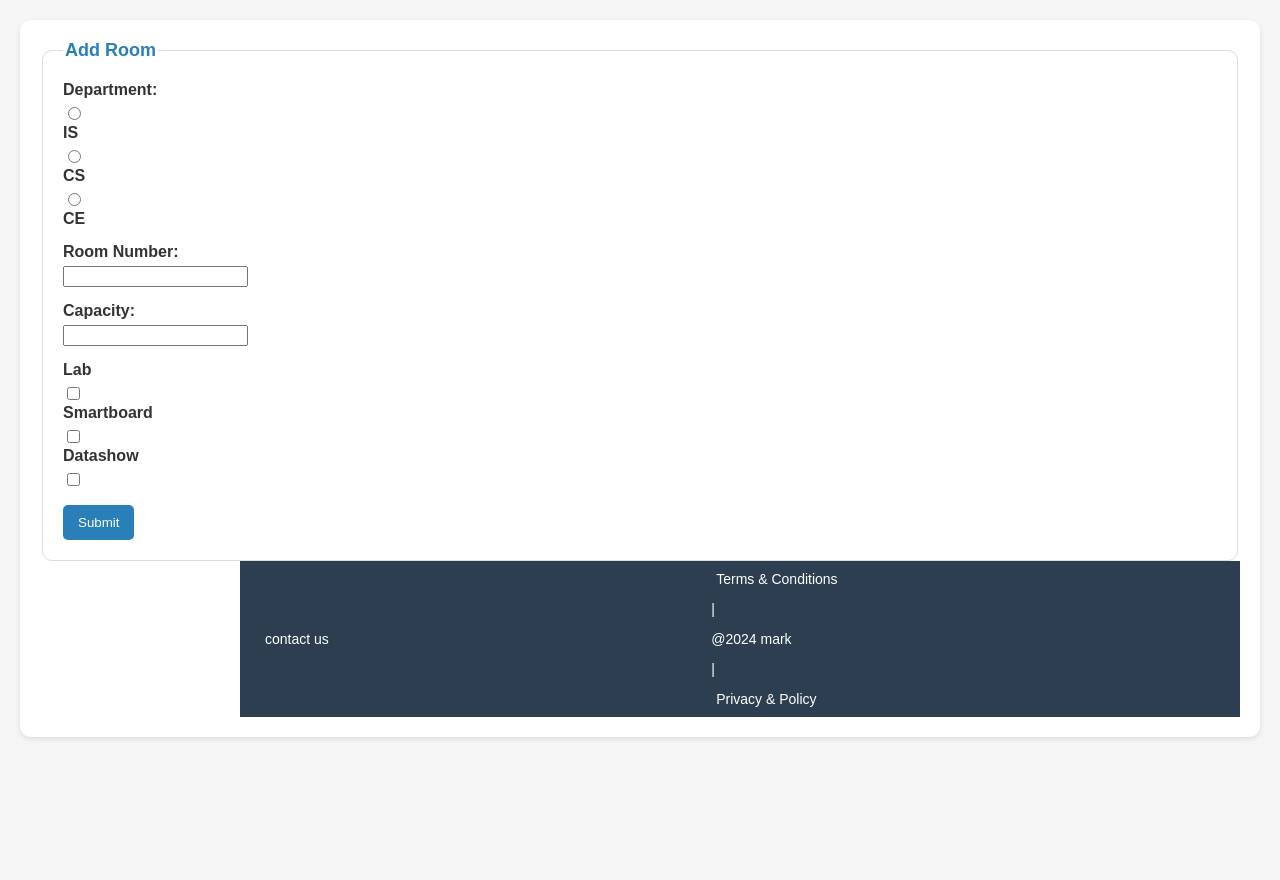
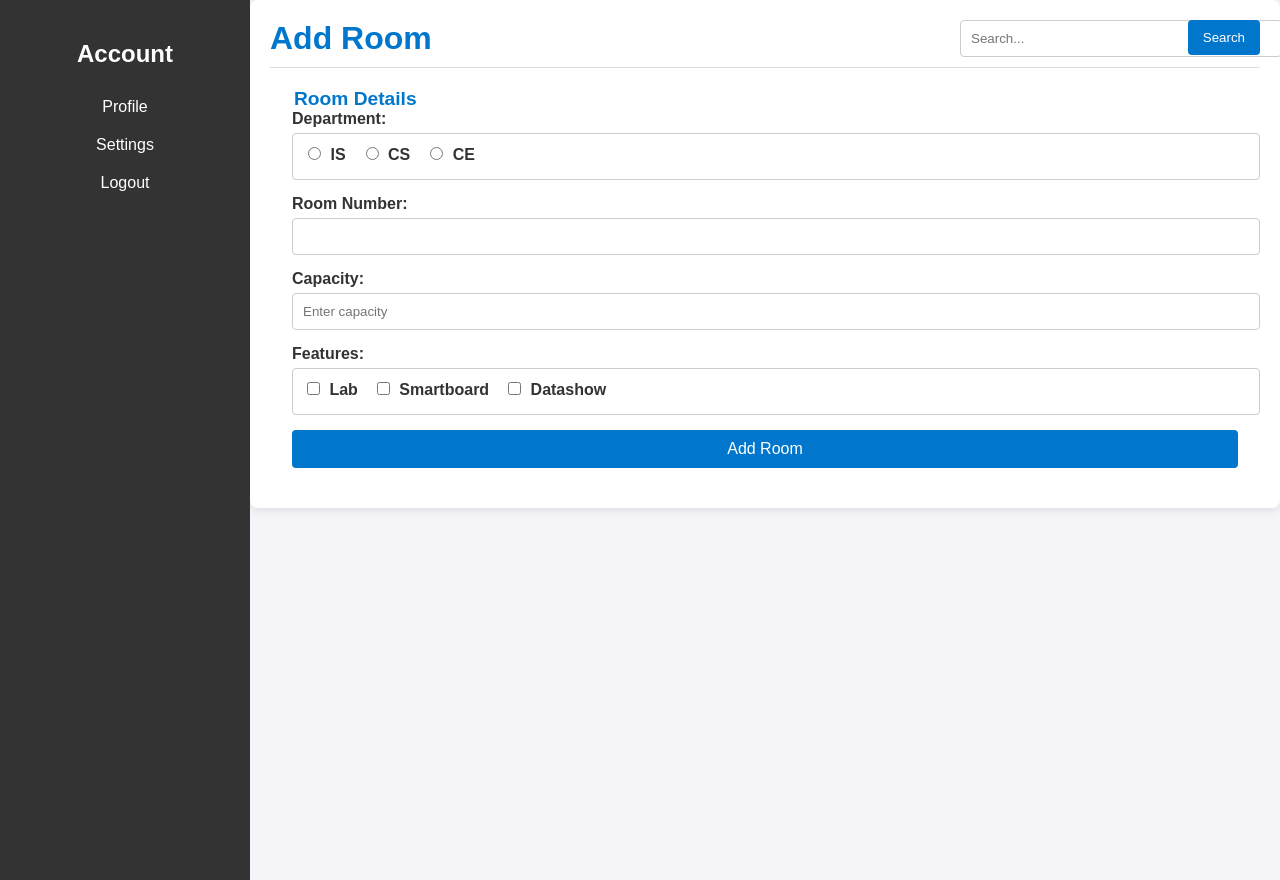
Before and after one commit to deemaalfalah/itcs333-project, a PHP site: page /add_room.php in a window 1280 px wide. Run offline with PHP 8.4, Linux system fonts and the light colour scheme; data that the repository does not hold is empty.

Commit message:
add room page

```diff
--- a/add_room.php
+++ b/add_room.php
@@ -1,192 +1,146 @@
+<?php
+if (isset($_POST['sbtn'])) {
+    $modalMessage = "";
+    $showModal = false;
+    try {
+        require("connection.php");
+        $db->beginTransaction();
+
+        // Collect form data
+        $department = $_POST['department'];
+        $room_num = $_POST['room_number'];
+        $capacity = $_POST['capacity'];
+
+        // Set checkbox values to 1 if checked, otherwise set to 0
+        $lab = isset($_POST['lab']) ? 1 : 0;
+        $smartboard = isset($_POST['smartboard']) ? 1 : 0;
+        $datashow = isset($_POST['datashow']) ? 1 : 0;
+
+        // Check if room number already exists
+        $stmt = $db->prepare("SELECT COUNT(*) FROM rooms WHERE room_num = :room_num");
+        $stmt->bindParam(":room_num", $room_num);
+        $stmt->execute();
+        $roomExists = $stmt->fetchColumn();
+
+        if ($roomExists > 0) {
+            // Room number already exists
+            $modalMessage = "Error: The room number $room_num already exists. Please choose another room number.";
+            $showModal = true;
+        } else {
+            // Insert new room if room number is unique
+            $sql = "INSERT INTO rooms (department, room_num, capacity, lab, smartboard, datashow)
+                    VALUES (:department, :room_num, :capacity, :lab, :smartboard, :datashow)";
+            $stmt = $db->prepare($sql);
+
+            // Bind the parameters correctly
+            $stmt->bindParam(":department", $department);
+            $stmt->bindParam(":room_num", $room_num);
+            $stmt->bindParam(":capacity", $capacity);
+            $stmt->bindParam(":lab", $lab);
+            $stmt->bindParam(":smartboard", $smartboard);
+            $stmt->bindParam(":datashow", $datashow);
+
+            // Execute the query
+            $stmt->execute();
+            $db->commit();
+
+            // Success message
+            $modalMessage = "Room added successfully!";
+            $showModal = true;
+        }
+    } catch (PDOException $e) {
+        $db->rollBack();
+        die("Error: " . $e->getMessage());
+    }
+}
+?>
+
 <!DOCTYPE html>
 <html lang="en">
 <head>
     <meta charset="UTF-8">
     <meta name="viewport" content="width=device-width, initial-scale=1.0">
     <title>Add Room</title>
-    <link rel="stylesheet" href="styles/add_room.css" />
-
+    <link rel="stylesheet" href="styles/add_room.css">
 </head>
-
 <body>
     <!-- Sidebar -->
-    <!-- <div class="sidebar">
-        <div class="admin-profile">
-            <img src="https://placehold.co/600x400/gray/white" alt="Admin Picture">
-            <h3>Admin Name</h3>
-        </div>
-        <a href="my_account.php">My Account</a>
-        <a href="logout.php">Logout</a>
-    </div>
-<div class="navbar">
-
-        <div class="search-bar">
-            <input type="text" placeholder="Search...">
-        </div>
-        <a href="add_class.php">Add Room</a>
-        <a href="view_classes.php">View Classes</a>
-    </div> -->
-
-    <!-- Search bar -->
-
-    <div class="form-container">
-
-    <fieldset>
-        <legend>Add Room</legend>
-        <form method="post">
-
-        <!-- Department Field -->
-    <div class="form-group">
-    <label>Department:</label>
-    <div>
-        <input type="radio" id="department_is" name="department" value="IS" required>
-        <label for="department_is">IS</label>
-    </div>
-    <div>
-        <input type="radio" id="department_cs" name="department" value="CS">
-        <label for="department_cs">CS</label>
-    </div>
-    <div>
-        <input type="radio" id="department_ce" name="department" value="CE">
-        <label for="department_ce">CE</label>
+    <div class="sidebar">
+        <div class="sidebar-content">
+            <h2>Account</h2>
+            <ul>
+                <li><a href="#">Profile</a></li>
+                <li><a href="#">Settings</a></li>
+                <li><a href="#">Logout</a></li>
+            </ul>
         </div>
     </div>
 
-        <!-- Room Number Field -->
+    <!-- Main Content Container -->
+    <div class="container">
+        <!-- Header -->
+        <header class="header">
+            <h1>Add Room</h1>
+            <div class="search-container">
+                <form method="GET" action="#">
+                    <input type="text" placeholder="Search..." name="search" required>
+                    <button type="submit">Search</button>
+                </form>
+            </div>
+        </header>
+
+        <!-- Form Container -->
+        <div class="form-container">
+            <fieldset>
+                <legend>Room Details</legend>
+                <form method="POST">
+                    <!-- Department Selection -->
+                    <div class="form-group">
+                        <label>Department:</label>
+                        <div class="radio-group">
+                            <label><input type="radio" name="department" value="IS" required> IS</label>
+                            <label><input type="radio" name="department" value="CS"> CS</label>
+                            <label><input type="radio" name="department" value="CE"> CE</label>
+                        </div>
+                    </div>
+
+                    <!-- Room Number -->
                     <div class="form-group">
                         <label for="room_number">Room Number:</label>
                         <input type="text" id="room_number" name="room_number" required>
                     </div>
 
-        <!-- Capacity Field -->
+                    <!-- Capacity -->
                     <div class="form-group">
                         <label for="capacity">Capacity:</label>
-            <input type="number" id="capacity" name="capacity" min="1" required>
+                        <input type="number" id="capacity" name="capacity" min="1" placeholder="Enter capacity" required>
                     </div>
 
-        <!-- Checkbox Fields -->
+                    <!-- Features -->
                     <div class="form-group">
-
-            <label for="lab">Lab</label>
-            <input type="checkbox" id="lab" name="lab" value="Lab">
-
-
-            <label for="smartboard">Smartboard</label>
-            <input type="checkbox" id="smartboard" name="smartboard" value="Smartboard">
-
-
-            <label for="datashow">Datashow</label>
-            <input type="checkbox" id="datashow" name="datashow" value="Datashow">
+                        <label>Features:</label>
+                        <div class="checkbox-group">
+                            <label><input type="checkbox" name="lab" value="Lab"> Lab</label>
+                            <label><input type="checkbox" name="smartboard" value="Smartboard"> Smartboard</label>
+                            <label><input type="checkbox" name="datashow" value="Datashow"> Datashow</label>
+                        </div>
                     </div>
 
                     <!-- Submit Button -->
-        <button name="sbtn">Submit</button>
+                    <button type="submit" name="sbtn" class="submit-btn">Add Room</button>
                 </form>
-
-
             </fieldset>
-
-
-<!-- Pop up modal -->
-<div id="myModal" class="modal" style="<?php echo isset($showModal) && $showModal ? 'display:flex;' : 'display:none;'; ?>">
-    <div class="modal-content">
-      <span class="close">&times;</span>
-      <div class="modal-body">
-        <i class="fa-solid fa-circle-check icons"></i>
-        <p class="modal-message"><?php echo isset($modalMessage) ? $modalMessage : ''; ?></p>
-      </div>
-      <div class="modal-footer">
-        <button id="closeModal">Close</button>
-      </div>
         </div>
     </div>
 
-                <footer>
-      <div class="left-footer">
-        <i class="fa-solid fa-circle-question"></i>
-        <a href="contact-us.php">contact us</a>
+    <!-- Modal for Success/Error Message (Optional) -->
+    <?php if ($showModal): ?>
+        <div class="modal">
+            <div class="modal-content">
+                <span class="close" onclick="document.querySelector('.modal').style.display='none'">&times;</span>
+                <p><?php echo $modalMessage; ?></p>
             </div>
-      <div class="center">
-        <a href="">Terms & Conditions</a>
-        <p>|</p>
-        <p>@2024 mark</p>
-        <p>|</p>
-        <!-- <br /> -->
-        <a href="">Privacy & Policy</a>
         </div>
-      <div class="right-footer">
-        <i class="fa-solid fa-circle-info"></i>
-      </div>
-    </footer>
-   <script src="script/pop-up.js"></script>
-     <script src="script/header.js"></script>
-
+    <?php endif; ?>
 </body>
 </html>
-
-
-
-
-
-<?php
-
-//  session_start();
-// if(!isset($_SESSION["currentUser"])||$_SESSION["userType"]=="user"){
-//   header("location:login.php");
-// }
-
-    if( isset($_POST['sbtn'])){
-        $modalMessage="";
-        $showModal = false;
-        try
-
-        {
-
-            require("connection.php");
-            $db->beginTransaction();
-
-            if (isset($_POST["sbtn"])) {
-                $department = $_POST["department"];
-                $room_number = $_POST["room_number"];
-                $capacity = $_POST["capacity"];
-                $lab = isset($_POST["lab"]) ? $_POST["lab"] : "null";
-                $smartboard = isset($_POST["smartboard"]) ? $_POST["smartboard"] : "null";
-                $datashow = isset($_POST["datashow"]) ? $_POST["datashow"] : "null";
-
-            $sql = "INSERT INTO rooms
-            (departmen,room_numb,capacity,lab,smartboar,datashow) VALUES (:departmen,:room_numb,:capacity,:lab,:smartboar,:datashow)";
-            $stmt = $db->prepare($sql);
-
-            $stmt->bindParam(":department",$department);
-            $stmt->bindParam(":room_number",$room_number);
-            $stmt->bindParam(":capacity",$capacity);
-            $stmt->bindParam(":lab",$lab);
-            $stmt->bindParam(":smartboard",$smartboard);
-            $stmt->bindParam(":datashow",$datashow);
-            $stmt->execute();
-
-            $Book_ID = $db->lastInsertId();
-
-
-
-          if($db->commit()){
-            $modalMessage = "room added successfully!";
-            $showModal = true;
-
-          } else {
-            $modalMessage = "There was an error adding the rooms.";
-            $showModal = true;
-           }
-
-
-
-        }
-    }
-        catch(PDOException $e)
-        {
-            $db->rollBack();
-            die("Error " . $e->getMessage());
-        }
-    }
-
-?>
--- a/styles/add_room.css
+++ b/styles/add_room.css
@@ -1,106 +1,126 @@
-/* General styles */
+/* General Styles */
 body {
     font-family: Arial, sans-serif;
+    background-color: #f4f4f9;
+    color: #333;
     margin: 0;
     padding: 0;
-    background-color: #f5f5f5;
-    color: #333;
+    display: flex;
 }
 
-/* Sidebar styles */
+/* Sidebar Styles */
 .sidebar {
+    width: 250px;
+    height: 100%;
+    background-color: #333;
+    color: white;
     position: fixed;
-    width: 200px;
-    height: 100%;
-    background-color: #2c3e50;
-    color: #ecf0f1;
+    top: 0;
+    left: 0;
     padding-top: 20px;
-    display: flex;
-    flex-direction: column;
-    align-items: center;
-    box-shadow: 2px 0 5px rgba(0, 0, 0, 0.1);
+    z-index: 1000;
 }
 
-.sidebar .admin-profile {
+.sidebar-content h2 {
     text-align: center;
     margin-bottom: 20px;
+    color: #fff;
 }
 
-.sidebar img {
-    width: 100px;
-    height: 100px;
-    border-radius: 50%;
-    border: 2px solid #ecf0f1;
+.sidebar-content ul {
+    list-style: none;
+    padding: 0;
 }
 
-.sidebar h3 {
-    margin-top: 10px;
-    font-size: 18px;
-    font-weight: bold;
+.sidebar-content ul li {
+    padding: 10px;
+    text-align: center;
 }
 
-.sidebar a {
-    color: #ecf0f1;
+.sidebar-content ul li a {
+    color: white;
     text-decoration: none;
-    margin: 10px 0;
-    font-size: 16px;
-    width: 100%;
-    text-align: center;
-    padding: 10px 0;
-    transition: background 0.3s;
+    display: block;
 }
 
-.sidebar a:hover {
-    background-color: #34495e;
+.sidebar-content ul li a:hover {
+    background-color: #444;
 }
 
-/* Navbar styles */
-.navbar {
-    margin-left: 200px;
-    height: 50px;
-    background-color: #2980b9;
-    color: white;
-    display: flex;
-    align-items: center;
-    padding: 0 20px;
-    justify-content: space-between;
-    box-shadow: 0 2px 5px rgba(0, 0, 0, 0.1);
+/* Main Content Container Styles */
+.container {
+    margin-left: 250px;  /* Adjust container width based on sidebar width */
+    padding: 20px;
+    background-color: #fff;
+    border-radius: 8px;
+    box-shadow: 0 2px 10px rgba(0, 0, 0, 0.1);
+    width: calc(100% - 250px);  /* Make sure content takes up the rest of the page */
+    z-index: 1;
 }
 
-.navbar .search-bar input {
-    width: 200px;
-    padding: 5px;
-    border: none;
-    border-radius: 5px;
+/* Header Styles */
+.header {
+    text-align: center;
+    padding-bottom: 10px;
+    border-bottom: 1px solid #ddd;
+    display: flex;
+    justify-content: space-between;
+    align-items: center;
 }
 
-/* Form container styles */
+.header h1 {
+    margin: 0;
+    color: #0077cc;
+}
+
+.search-container {
+    position: relative;
+    width: 300px;
+}
+
+.search-container input {
+    width: 100%;
+    padding: 10px;
+    border: 1px solid #ccc;
+    border-radius: 4px;
+}
+
+.search-container button {
+    position: absolute;
+    right: 0;
+    top: 0;
+    padding: 10px 15px;
+    background-color: #0077cc;
+    color: white;
+    border: none;
+    border-radius: 4px;
+}
+
+.search-container button:hover {
+    background-color: #005fa3;
+}
+
+/* Form Styles */
 .form-container {
-    margin-left: 220px;
     padding: 20px;
-    background: white;
-    margin: 20px;
-    border-radius: 10px;
-    box-shadow: 0 2px 5px rgba(0, 0, 0, 0.1);
 }
 
 fieldset {
-    border: 1px solid #ddd;
-    border-radius: 10px;
-    padding: 20px;
+    border: none;
+    padding: 0;
 }
 
 legend {
-    font-size: 18px;
+    font-size: 1.2em;
+    color: #0077cc;
     font-weight: bold;
-    color: #2980b9;
 }
 
 .form-group {
     margin-bottom: 15px;
 }
 
-.form-group label {
+label {
     display: block;
     margin-bottom: 5px;
     font-weight: bold;
@@ -108,85 +128,37 @@ legend {
 
 input[type="text"],
 input[type="number"],
-input[type="radio"],
-input[type="checkbox"],
-button {
-    margin-right: 10px;
+.radio-group,
+.checkbox-group {
+    width: 100%;
+    padding: 10px;
+    border: 1px solid #ccc;
+    border-radius: 4px;
 }
 
-button {
-    background-color: #2980b9;
-    color: white;
-    border: none;
-    border-radius: 5px;
-    padding: 10px 15px;
-    cursor: pointer;
-    transition: background 0.3s;
+.radio-group,
+.checkbox-group {
+    display: flex;
+    gap: 15px;
 }
 
-button:hover {
-    background-color: #1f6f95;
+input[type="radio"],
+input[type="checkbox"] {
+    width: auto;
+    margin-right: 5px;
 }
 
-/* Modal styles */
-.modal {
-    display: none;
-    position: fixed;
-    top: 0;
-    left: 0;
+.submit-btn {
     width: 100%;
-    height: 100%;
-    background: rgba(0, 0, 0, 0.5);
-    justify-content: center;
-    align-items: center;
-}
-
-.modal-content {
-    background: white;
-    padding: 20px;
-    border-radius: 10px;
-    text-align: center;
-    box-shadow: 0 2px 10px rgba(0, 0, 0, 0.2);
-    width: 300px;
-}
-
-.modal-content .icons {
-    font-size: 40px;
-    color: #27ae60;
-    margin-bottom: 10px;
-}
-
-.modal-footer button {
-    background-color: #27ae60;
-    color: white;
     padding: 10px;
+    background-color: #0077cc;
+    color: #fff;
     border: none;
-    border-radius: 5px;
+    border-radius: 4px;
+    font-size: 1em;
     cursor: pointer;
 }
 
-.modal-footer button:hover {
-    background-color: #219150;
+.submit-btn:hover {
+    background-color: #005fa3;
 }
-
-/* Footer styles */
-footer {
-    margin-left: 200px;
-    background: #2c3e50;
-    color: white;
-    padding: 10px 20px;
-    display: flex;
-    justify-content: space-between;
-    align-items: center;
-    font-size: 14px;
-}
-
-footer a {
-    color: white;
-    text-decoration: none;
-    margin: 0 5px;
-}
-
-footer a:hover {
-    text-decoration: underline;
-}
```
Also changed, not shown: connection.php (+6 -13 lines), room-booking.sql (+23 -86 lines). Lines whose indentation alone changed are shown as unchanged.
